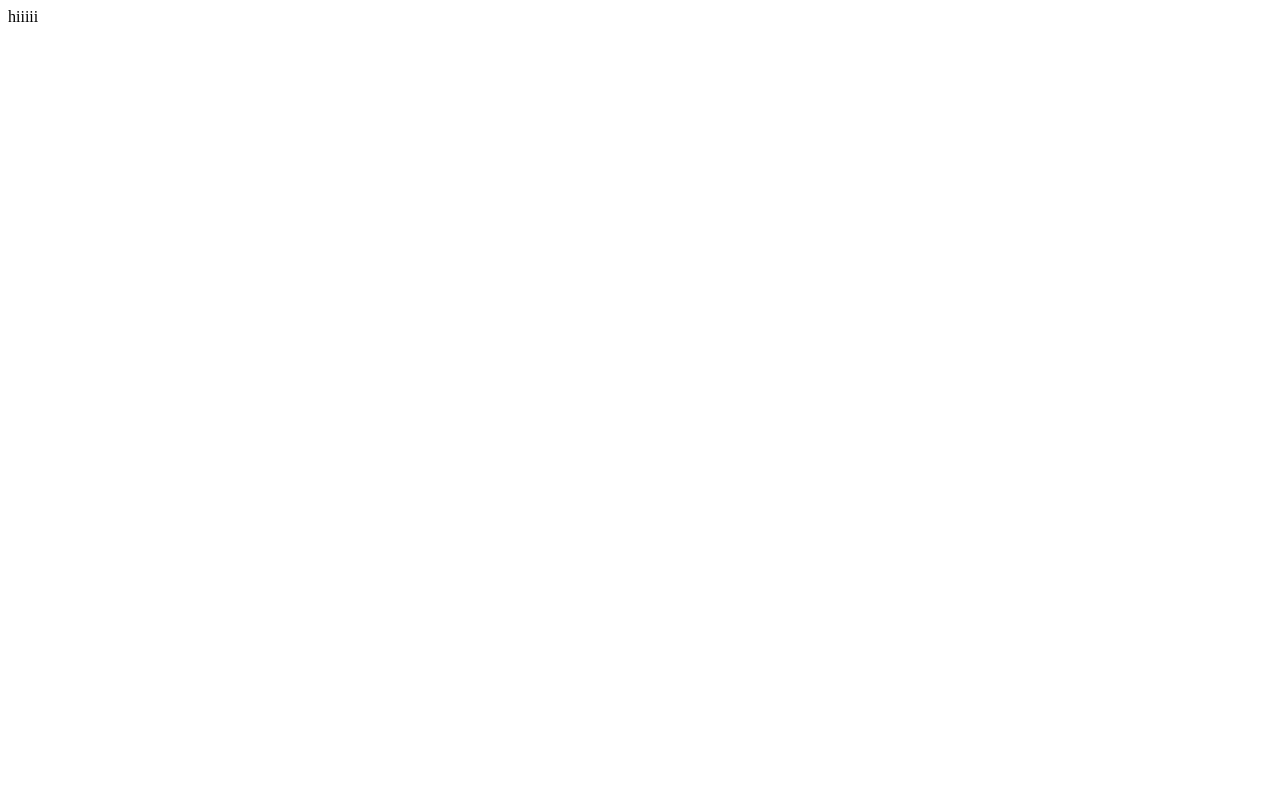
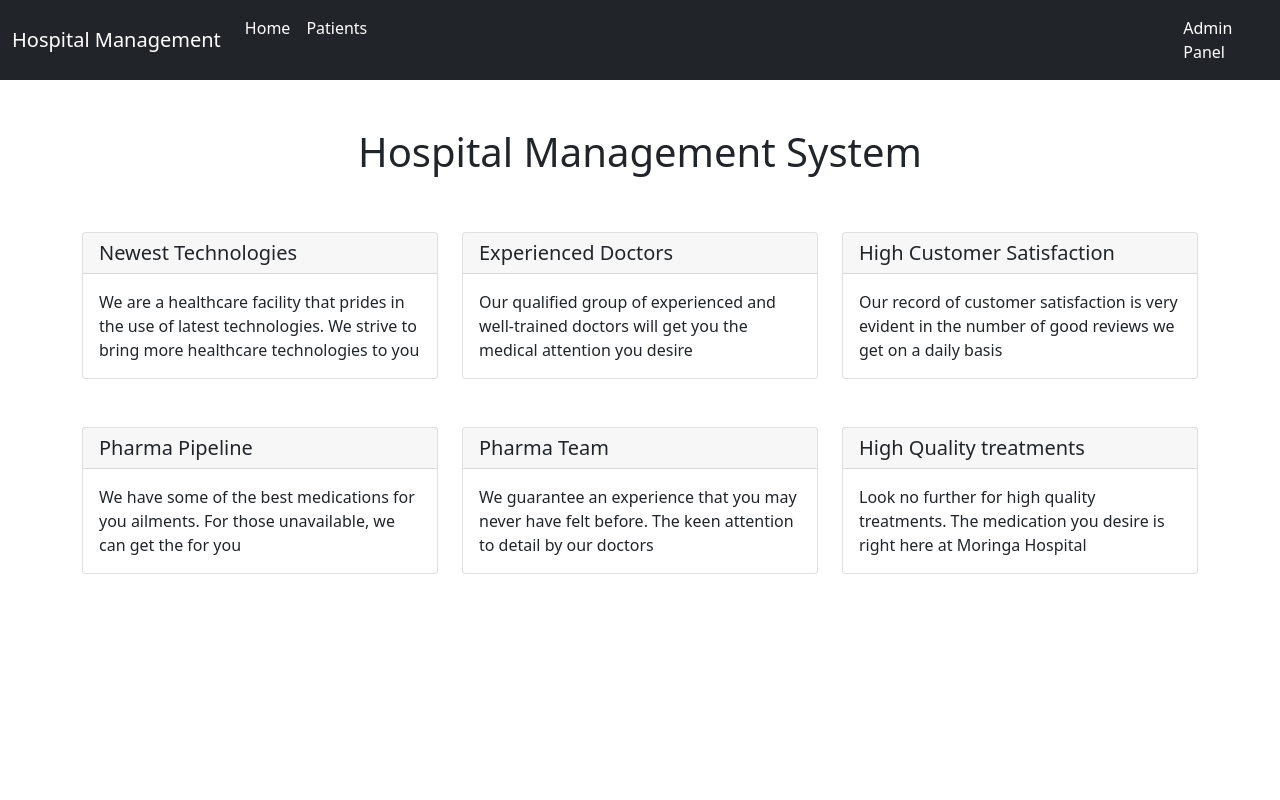
Before and after one commit to carrie-kenya/hospital-management-system, a Django app: page / in a window 1280 px wide. Before the commit the page is almost empty. Run offline with Django 4.2, Linux system fonts and the light colour scheme.

Commit message:
add all page templates

```diff
--- a/templates/base.html
+++ b/templates/base.html
@@ -1,12 +1,29 @@
 <!DOCTYPE html>
 <html lang="en">
-<head>
-    <meta charset="UTF-8">
-    <meta http-equiv="X-UA-Compatible" content="IE=edge">
-    <meta name="viewport" content="width=device-width, initial-scale=1.0">
-    <title>Document</title>
-</head>
-<body>
+  <head>
+    <meta charset="UTF-8" />
+    <meta http-equiv="X-UA-Compatible" content="IE=edge" />
+    <meta name="viewport" content="width=device-width, initial-scale=1.0" />
+    {% if title %}
+    <title>Hospital - {{title}}</title>
+    {% else %}
+    <title>Hospital</title>
+    {% endif %}
+    <link
+      href="https://cdn.jsdelivr.net/npm/bootstrap@5.0.2/dist/css/bootstrap.min.css"
+      rel="stylesheet"
+      integrity="sha384-EVSTQN3/azprG1Anm3QDgpJLIm9Nao0Yz1ztcQTwFspd3yD65VohhpuuCOmLASjC"
+      crossorigin="anonymous"
+    />
+  </head>
+  <body>
+    {% include 'navbar.html' %}
+    {% block content %} {% endblock %}
 
-</body>
+    <script
+      src="https://cdn.jsdelivr.net/npm/bootstrap@5.0.2/dist/js/bootstrap.bundle.min.js"
+      integrity="sha384-MrcW6ZMFYlzcLA8Nl+NtUVF0sA7MsXsP1UyJoMp4YLEuNSfAP+JcXn/tWtIaxVXM"
+      crossorigin="anonymous"
+    ></script>
+  </body>
 </html>
--- a/templates/index.html
+++ b/templates/index.html
@@ -1 +1,82 @@
-hiiiii
+{% extends 'base.html' %} {% block content %}
+
+<div class="container mt-5">
+  <div class="row">
+    <div class="col-md-12">
+      <h1 class="text-center">Hospital Management System</h1>
+    </div>
+  </div>
+
+  <div class="row mt-5">
+    <div class="col-md-4">
+      <div class="card">
+        <h5 class="card-header">Newest Technologies</h5>
+        <div class="card-body">
+          <p class="card-text">
+            We are a healthcare facility that prides in the use of latest
+            technologies. We strive to bring more healthcare technologies to you
+          </p>
+        </div>
+      </div>
+    </div>
+    <div class="col-md-4">
+      <div class="card">
+        <h5 class="card-header">Experienced Doctors</h5>
+        <div class="card-body">
+          <p class="card-text">
+            Our qualified group of experienced and well-trained doctors will get
+            you the medical attention you desire
+          </p>
+        </div>
+      </div>
+    </div>
+    <div class="col-md-4">
+      <div class="card">
+        <h5 class="card-header">High Customer Satisfaction</h5>
+        <div class="card-body">
+          <p class="card-text">
+            Our record of customer satisfaction is very evident in the number of
+            good reviews we get on a daily basis
+          </p>
+        </div>
+      </div>
+    </div>
+  </div>
+
+  <div class="row mt-5">
+    <div class="col-md-4">
+      <div class="card">
+        <h5 class="card-header">Pharma Pipeline</h5>
+        <div class="card-body">
+          <p class="card-text">
+            We have some of the best medications for you ailments. For those
+            unavailable, we can get the for you
+          </p>
+        </div>
+      </div>
+    </div>
+    <div class="col-md-4">
+      <div class="card">
+        <h5 class="card-header">Pharma Team</h5>
+        <div class="card-body">
+          <p class="card-text">
+            We guarantee an experience that you may never have felt before. The
+            keen attention to detail by our doctors
+          </p>
+        </div>
+      </div>
+    </div>
+    <div class="col-md-4">
+      <div class="card">
+        <h5 class="card-header">High Quality treatments</h5>
+        <div class="card-body">
+          <p class="card-text">
+            Look no further for high quality treatments. The medication you
+            desire is right here at Moringa Hospital
+          </p>
+        </div>
+      </div>
+    </div>
+  </div>
+</div>
+{% endblock %}
--- /dev/null
+++ b/templates/navbar.html
@@ -0,0 +1,29 @@
+<nav class="navbar navbar-expand-lg navbar-dark bg-dark">
+  <div class="container-fluid">
+    <a class="navbar-brand" href="{% url 'Home'%}">Hospital Management</a>
+    <button
+      class="navbar-toggler"
+      type="button"
+      data-bs-toggle="collapse"
+      data-bs-target="#navbarSupportedContent"
+      aria-controls="navbarSupportedContent"
+      aria-expanded="false"
+      aria-label="Toggle navigation"
+    >
+      <span class="navbar-toggler-icon"></span>
+    </button>
+    <div class="collapse navbar-collapse" id="navbarSupportedContent">
+      <ul class="navbar-nav me-auto mb-2 mb-lg-0">
+        <li class="nav-item">
+          <a class="nav-link active" aria-current="page" href="{% url 'Home'%}">Home</a>
+        </li>
+        <li class="nav-item">
+            <a class="nav-link active" aria-current="page" href="{% url 'Patients'%}">Patients</a>
+          </li>
+        <li class="nav-item" style="margin-left: 50rem;">
+          <a class="nav-link active" aria-current="page" href="{% url 'admin:index'%}">Admin Panel</a>
+        </li>
+      </ul>
+    </div>
+  </div>
+</nav>
```
Also changed, not shown: templates/patients.html (added, +31 -0 lines).
